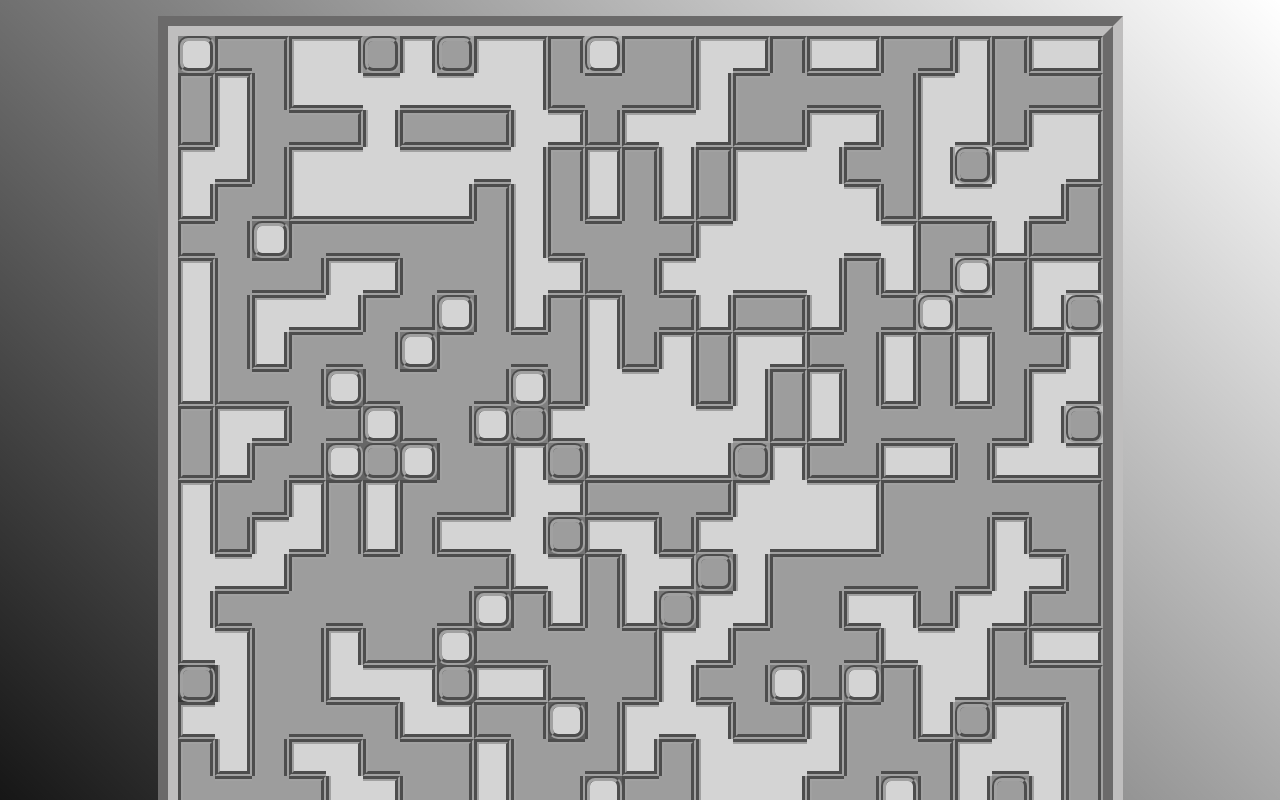
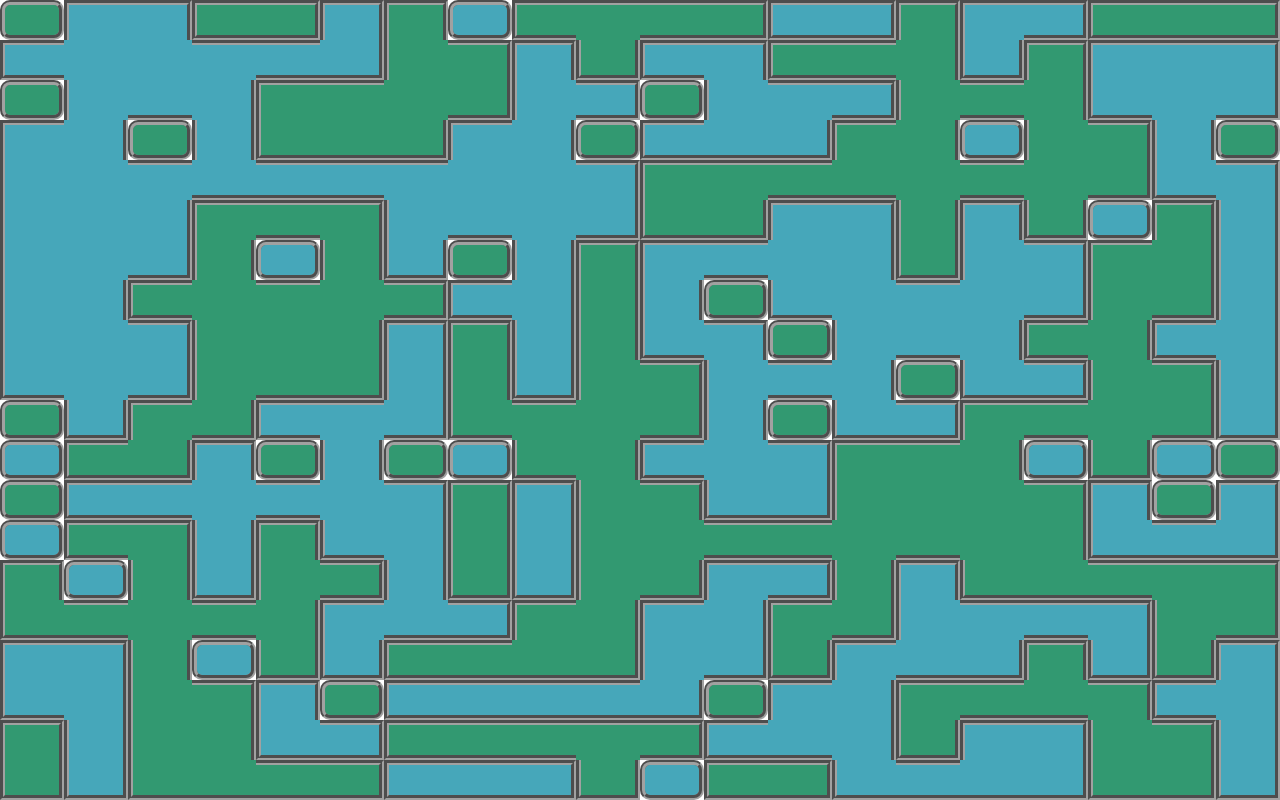
Before and after one commit to K-Zimny/map-gen, a Next.js app: page / in a window 1280 px wide. Shown: the top 800 px of the page. Built offline with nearby package versions, Linux system fonts and the light colour scheme.

Commit message:
Cleanup from board to grid concept.

```diff
--- a/app/components/Board.jsx
+++ /dev/null
@@ -1,207 +0,0 @@
-"use client";
-
-import React, { useEffect, useState } from "react";
-import Cell from "./Cell";
-import { taunts } from "../taunts";
-
-const GRID_SIZE = 25;
-const GAME_COLS = GRID_SIZE;
-const GAME_ROWS = GRID_SIZE;
-
-const COMPLEXITY = 2; // shapes cell content.
-// Complexity 2 result in binary board.
-
-function getRandomInt(max) {
-  return Math.floor(Math.random() * max);
-}
-
-function genArray(complexity, amount) {
-  const arr = [];
-  for (let i = 0; i < amount; i++) {
-    arr.push(getRandomInt(complexity));
-  }
-  // console.log(arr);
-  return arr;
-  // new Array(
-  //   getRandomInt(complexity),
-  //   getRandomInt(complexity),
-  //   getRandomInt(complexity),
-  //   getRandomInt(complexity),
-  //   getRandomInt(complexity),
-  //   getRandomInt(complexity),
-  //   getRandomInt(complexity),
-  //   getRandomInt(complexity)
-  // );
-}
-
-function genGameRows(amount, COMPLEXITY) {
-  const arr = [];
-  for (let i = 0; i < amount; i++) {
-    arr.push(genArray(COMPLEXITY, GAME_COLS));
-  }
-  // console.log(arr);
-  return arr;
-}
-
-const INITIAL_GAME_STATE = genGameRows(GAME_ROWS, COMPLEXITY);
-// new Array(
-//   genArray(COMPLEXITY, GAME_COLS),
-//   genArray(COMPLEXITY, GAME_COLS),
-//   genArray(COMPLEXITY, GAME_COLS),
-//   genArray(COMPLEXITY, GAME_COLS),
-//   genArray(COMPLEXITY, GAME_COLS),
-//   genArray(COMPLEXITY, GAME_COLS),
-//   genArray(COMPLEXITY, GAME_COLS),
-//   genArray(COMPLEXITY, GAME_COLS)
-// );
-
-export default function Board() {
-  // const [gameState, setGameState] = useState(INITIAL_GAME_STATE);
-  const [gameState, setGameState] = useState(null);
-
-  const [borderState, SetBorderState] = useState("null");
-  const [isOver, setIsOver] = useState(false);
-  const [fails, setFails] = useState(0);
-
-  // Map over rows and cells, updating the selected cell.
-  const handleGameUpdate = (r, c) => {
-    setGameState((prevState) => {
-      return prevState.map((row, rowIndex) =>
-        rowIndex == r
-          ? row.map((cell, cellIndex) => (cellIndex == c ? (cell = 5) : cell))
-          : row
-      );
-    });
-    setIsOver(true);
-  };
-
-  const handleNewGame = () => {
-    if (isOver) {
-      setGameState(
-        genGameRows(GAME_ROWS, COMPLEXITY)
-        // new Array(
-        //   genArray(5),
-        //   genArray(5),
-        //   genArray(5),
-        //   genArray(5),
-        //   genArray(5),
-        //   genArray(5),
-        //   genArray(5),
-        //   genArray(5)
-        // )
-      );
-      setIsOver(false);
-      setFails((prevState) => prevState + 1);
-    }
-  };
-
-  useEffect(() => {
-    if (isOver) {
-      setGameState((prevState) => {
-        return prevState.map((row) =>
-          row.map((cell) => (cell === 0 ? 1 : cell))
-        );
-      });
-    }
-  }, [isOver]);
-
-  // useEffect(() => {
-  //   console.log("gameState:", gameState);
-  //   SetBorderState(() => {
-  //     gameState.map((row, rowIndex) => {
-  //       row.map((cell, cellIndex) => {
-  //         const currentCellOrigin = [rowIndex, cellIndex];
-  //         const currentCell = {
-  //           value: cell,
-  //           origin: currentCellOrigin,
-  //           top:
-  //             gameState[currentCellOrigin[0] - 1] !== undefined
-  //               ? gameState[currentCellOrigin[0] - 1][currentCellOrigin[1]]
-  //               : undefined,
-
-  //           right:
-  //             gameState[currentCellOrigin[1] + 1] !== undefined
-  //               ? gameState[currentCellOrigin[0]][currentCellOrigin[1] + 1]
-  //               : undefined,
-
-  //           bottom:
-  //             gameState[currentCellOrigin[0] + 1] !== undefined
-  //               ? gameState[currentCellOrigin[0] + 1][currentCellOrigin[1]]
-  //               : undefined,
-
-  //           left:
-  //             gameState[currentCellOrigin[1] - 1] !== undefined
-  //               ? gameState[currentCellOrigin[0]][currentCellOrigin[1] - 1]
-  //               : undefined,
-  //         };
-  //         console.log("current Cell: ", currentCell);
-  //         return currentCell;
-  //       });
-  //     });
-  //   });
-  // }, [gameState]);
-
-  useEffect(() => {
-    setGameState(genGameRows(GAME_ROWS, COMPLEXITY));
-  }, []);
-
-  return (
-    <>
-      {gameState && (
-        <table className="board">
-          <tbody>
-            {/*Map over initial game state, generating all rows and cells*/}
-            {gameState.map((row, rowIndex) => (
-              <tr key={rowIndex}>
-                {row.map((cell, cellIndex) => {
-                  const currentCellOrigin = [rowIndex, cellIndex];
-                  const currentCell = {
-                    value: cell,
-                    origin: currentCellOrigin,
-                    top:
-                      gameState[currentCellOrigin[0] - 1] !== undefined
-                        ? gameState[currentCellOrigin[0] - 1][
-                            currentCellOrigin[1]
-                          ]
-                        : undefined,
-
-                    right:
-                      gameState[currentCellOrigin[1] + 1] !== undefined
-                        ? gameState[currentCellOrigin[0]][
-                            currentCellOrigin[1] + 1
-                          ]
-                        : undefined,
-
-                    bottom:
-                      gameState[currentCellOrigin[0] + 1] !== undefined
-                        ? gameState[currentCellOrigin[0] + 1][
-                            currentCellOrigin[1]
-                          ]
-                        : undefined,
-
-                    left:
-                      gameState[currentCellOrigin[1] - 1] !== undefined
-                        ? gameState[currentCellOrigin[0]][
-                            currentCellOrigin[1] - 1
-                          ]
-                        : undefined,
-                  };
-                  return (
-                    <Cell
-                      key={[rowIndex, cellIndex]}
-                      id={[rowIndex, cellIndex]}
-                      currentCell={currentCell}
-                      gameState={gameState}
-                      isOver={isOver}
-                      onGameUpdate={() => handleGameUpdate(rowIndex, cellIndex)}
-                    />
-                  );
-                })}
-              </tr>
-            ))}
-          </tbody>
-        </table>
-      )}
-    </>
-  );
-}
--- a/app/components/Cell.jsx
+++ b/app/components/Cell.jsx
@@ -1,93 +1,22 @@
-function getRandomInt(max) {
-  return Math.floor(Math.random() * max);
-}
-
-const determineTopBorderless = ({ value, top }) => {
-  if (value == top) return "borderless-top";
+const determineBorderless = (direction, value, adjacentValue) => {
+  if (value === adjacentValue) return `borderless-${direction}`;
 };
 
-const determineRightBorderless = ({ value, right }) => {
-  if (value == right) return "borderless-right";
-};
+export default function Cell({ id, cellData }) {
+  const { value, top, right, bottom, left } = cellData;
 
-const determineBottomBorderless = ({ value, bottom }) => {
-  if (value == bottom) return "borderless-bottom";
-};
+  const className = value === 0 ? "unexplored" : "empty";
 
-const determineLeftBorderless = ({ value, left }) => {
-  if (value == left) return "borderless-left";
-};
-
-export default function Cell({
-  onGameUpdate,
-  gameState,
-  isOver,
-  id,
-  currentCell,
-}) {
-  // console.log("currentCell: ", currentCell);
-
-  const cellValue = gameState[id[0]][id[1]];
   return (
     <td
       id={id}
-      // Complexity 2 result in binary board.
-      className={
-        cellValue === 0 ? "unexplored" : cellValue === 1 ? "empty" : "empty"
-      }
-      data-top={determineTopBorderless(currentCell)}
-      data-right={determineRightBorderless(currentCell)}
-      data-left={determineLeftBorderless(currentCell)}
-      data-bottom={determineBottomBorderless(currentCell)}
-      // className={
-      //   !isOver
-      //     ? cellValue === 0
-      //       ? "unexplored"
-      //       : cellValue === 1
-      //       ? "empty"
-      //       : cellValue === 2
-      //       ? "flag"
-      //       : cellValue === 3
-      //       ? "unexplored"
-      //       : cellValue === 4
-      //       ? "unexplored"
-      //       : cellValue === 5
-      //       ? "mine"
-      //       : "unexplored"
-      //     : cellValue === 0
-      //     ? "unexplored"
-      //     : cellValue === 1
-      //     ? "empty"
-      //     : cellValue === 2
-      //     ? "flag"
-      //     : cellValue === 3
-      //     ? "unexplored"
-      //     : cellValue === 5
-      //     ? "mine"
-      //     : "unexplored"
-      // }
-      onClick={onGameUpdate}
+      className={className}
+      data-top={determineBorderless("top", value, top)}
+      data-right={determineBorderless("right", value, right)}
+      data-left={determineBorderless("left", value, left)}
+      data-bottom={determineBorderless("bottom", value, bottom)}
     >
-      {/* {cellValue} */}
-      {cellValue === 0 ? "" : cellValue === 1 ? "" : ""}
-      {/* {!isOver
-        ? cellValue === 0
-          ? " "
-          : cellValue === 1
-          ? " "
-          : cellValue === 3
-          ? ""
-          : cellValue === 4
-          ? ""
-          : cellValue === 5
-          ? "💣"
-          : // : getRandomInt(3) + 1}
-            cellValue
-        : cellValue === 3
-        ? "💣"
-        : cellValue === 5
-        ? "💣"
-        : cellValue} */}
+      {/* Cell content can be added here if needed */}
     </td>
   );
 }
--- /dev/null
+++ b/app/components/Grid.jsx
@@ -0,0 +1,60 @@
+"use client";
+
+import React, { useEffect, useState } from "react";
+import Cell from "./Cell";
+
+const GRID_SIZE = 20;
+const COMPLEXITY = 2; // Complexity 2 results in a binary board
+
+function genGrid(rows, cols, complexity) {
+  function getRandomInt(max) {
+    return Math.floor(Math.random() * max);
+  }
+
+  function genArray(complexity, length) {
+    return Array.from({ length }, () => getRandomInt(complexity));
+  }
+
+  return Array.from({ length: rows }, () => genArray(complexity, cols));
+}
+
+export default function Grid() {
+  const [grid, setGrid] = useState(null);
+
+  useEffect(() => {
+    setGrid(genGrid(GRID_SIZE, GRID_SIZE, COMPLEXITY));
+  }, []);
+
+  return (
+    <>
+      {grid && (
+        <table className="board">
+          <tbody>
+            {grid.map((row, rowIndex) => (
+              <tr key={rowIndex}>
+                {row.map((cell, cellIndex) => {
+                  const cellData = {
+                    value: cell,
+                    origin: [rowIndex, cellIndex],
+                    top: grid[rowIndex - 1]?.[cellIndex],
+                    right: grid[rowIndex]?.[cellIndex + 1],
+                    bottom: grid[rowIndex + 1]?.[cellIndex],
+                    left: grid[rowIndex]?.[cellIndex - 1],
+                  };
+                  return (
+                    <Cell
+                      key={`${rowIndex}-${cellIndex}`}
+                      id={[rowIndex, cellIndex]}
+                      cellData={cellData}
+                      grid={grid}
+                    />
+                  );
+                })}
+              </tr>
+            ))}
+          </tbody>
+        </table>
+      )}
+    </>
+  );
+}
--- a/app/globals.css
+++ b/app/globals.css
@@ -1,7 +1,8 @@
 body {
-  background: linear-gradient(45deg, black, transparent);
-  background-repeat: no-repeat;
-  min-height: 100vh;
+  margin: 0;
+  max-width: 100vw;
+  max-height: 100vh;
+  overflow: hidden;
 }
 
 h2 {
@@ -14,23 +15,23 @@ h2 {
 }
 
 .board {
-  margin: auto;
-  border-spacing: 0px;
-  border-style: groove;
-  border-width: 20px;
-  border-color: #bfbebe;
-  margin-block: 1rem;
+  width: 100vw;
+  height: 100vh;
+  margin: 0;
+  border: none;
+  border-spacing: 0;
 }
 
 .board td {
   width: 25px;
   height: 25px;
-  background: #9d9d9d;
+  background: #329971;
   border: 5px groove #a1a1a1;
   border-radius: 10px;
-  &:hover {
-    background: #695858;
-  }
+}
+
+.board td:hover {
+  background: #695858;
 }
 
 .board td.mine {
@@ -38,7 +39,7 @@ h2 {
 }
 
 .board td.empty {
-  background: #d4d4d4;
+  background: #46a7ba;
   pointer-events: none;
 }
 
@@ -53,9 +54,7 @@ h2 {
 
 button {
   color: #ededed;
-  margin-top: 3rem;
-  margin: auto;
-  margin-bottom: 3rem;
+  margin: 3rem auto;
   -webkit-backdrop-filter: blur(18px);
   backdrop-filter: blur(18px);
   background-color: #626262a8;
@@ -76,20 +75,20 @@ button {
 
 [data-top="borderless-top"] {
   border-top: transparent !important;
-  border-radius: 0px !important;
+  border-radius: 0 !important;
 }
 
 [data-right="borderless-right"] {
   border-right: transparent !important;
-  border-radius: 0px !important;
+  border-radius: 0 !important;
 }
 
 [data-left="borderless-left"] {
   border-left: transparent !important;
-  border-radius: 0px !important;
+  border-radius: 0 !important;
 }
 
 [data-bottom="borderless-bottom"] {
   border-bottom: transparent !important;
-  border-radius: 0px !important;
+  border-radius: 0 !important;
 }
--- a/app/layout.tsx
+++ b/app/layout.tsx
@@ -5,8 +5,8 @@ import "./globals.css";
 const inter = Inter({ subsets: ["latin"] });
 
 export const metadata: Metadata = {
-  title: "Create Next App",
-  description: "Generated by create next app",
+  title: "Map Gen",
+  description: "Generated by Me",
 };
 
 export default function RootLayout({
--- a/app/page.tsx
+++ b/app/page.tsx
@@ -1,11 +1,11 @@
 import Image from "next/image";
 
-import Board from "@/app/components/Board";
+import Grid from "@/app/components/Grid";
 
 export default function Home() {
   return (
     <div className="App">
-      <Board></Board>
+      <Grid></Grid>
     </div>
   );
 }
```
